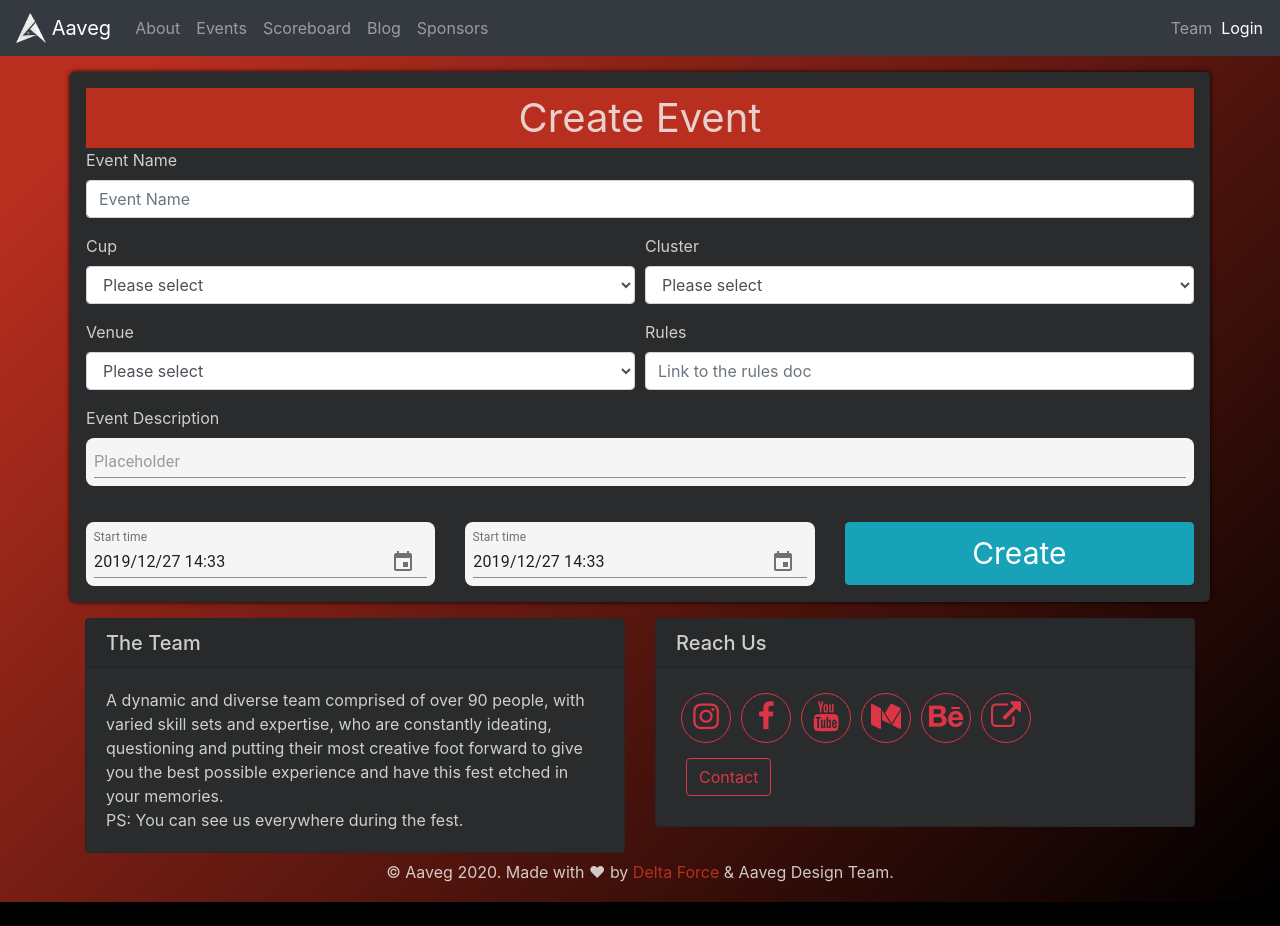
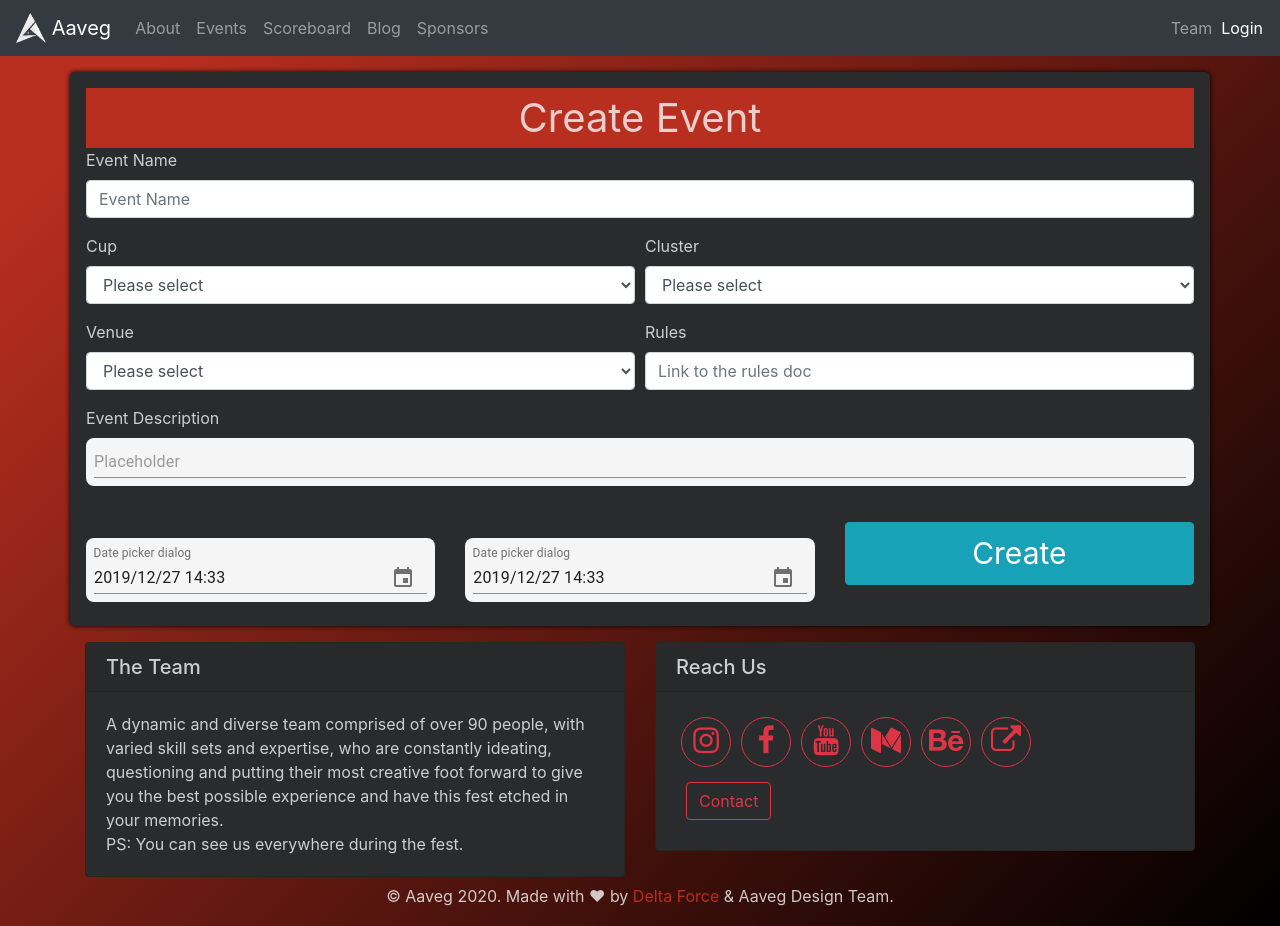
Before and after one commit to AananthV/AavegFrontend, a React (Create React App) app: page /admin/create_event in a window 1280 px wide. Before the commit the page ends 902 px from the top, so only its background shows below. Built offline with nearby package versions, Linux system fonts and the light colour scheme.

Commit message:
Minor changes

```diff
--- a/src/App.js
+++ b/src/App.js
@@ -8,7 +8,7 @@ import EventDetails from './pages/EventDetails'
 import FourOhFour from './pages/404'
 import Scoreboard from './pages/Scoreboard'
 import './css/main.css'
-import KeyboardDatePickerExample from './admin/CreateEvent'
+import CreateEvent from './admin/CreateEvent'
 
 class App extends Component {
   render () {
@@ -21,7 +21,7 @@ class App extends Component {
           <Route exact path='/events/:event_id' component={EventDetails} />
           <Route exact path='/scoreboard' component={Scoreboard} />
           <Route exact path='/scoreboard' component={Scoreboard} />
-          <Route exact path='/admin/create_event' component={KeyboardDatePickerExample} />
+          <Route exact path='/admin/create_event' component={CreateEvent} />
           <Route component={FourOhFour} />
         </Switch>
       </Router>
--- a/src/admin/CreateEvent.js
+++ b/src/admin/CreateEvent.js
@@ -26,26 +26,24 @@ class CreateEvent extends Component {
     constructor (props, context) {
         super(props, context)
         this.state = {
-            startTime:new Date(),
-            endTime:new Date(),
-            name:"NAMw",
-            cup:"Culturals",
-            cluster:"Arts",
-            venue:"5e086abf6ee08c326e67c023",
-            rules:"VI",
-            description:"K",
-            points:[10,5,2],
+            startTime:new Date().toString(),
+            endTime:new Date().toString(),
+            name:"",
+            cup:"",
+            cluster:"",
+            venue:"",
+            rules:"",
+            description:"",
+            points:[],
             error:false,
             success:false,
             errors:[]
         }
     }
     handleStartTime(e,s){
-        console.log(s)
         this.setState({startTime:s})
     }
     handleEndTime(e,s){
-        console.log(s)
         this.setState({endTime:s})
     }
     handleChange (e) {
@@ -84,7 +82,6 @@ class CreateEvent extends Component {
             APIToken:'eyJhbGciOiJIUzI1NiIsInR5cCI6IkpXVCJ9.eyJ1c2VybmFtZSI6IjExNDExODEwMCIsInRpbWUiOjE1Nzc3MDYwOTE0MDMsImlhdCI6MTU3NzcwNjA5MX0.kLtkYvLfSVFReklNttPK3zJn9hXSURsge2GObUQhw0I'//localStorage.getItem('APIToken') || 0
 
         }
-        console.log(event)
         axios.post('http://localhost:4000/api/admin/events/create', qs.stringify(event), {
         headers: {
             'Content-type': 'application/x-www-form-urlencoded'
@@ -110,7 +107,6 @@ class CreateEvent extends Component {
     }
 
     render () {
-        console.log(this.state)
         let error = this.state.error ? <Alert variant="danger" style={styles.alert}>Failed to create new event</Alert> : null
         let success = this.state.success ? <Alert variant="success" style={styles.alert}>Successfully created new event</Alert> : null
         return(
--- a/src/components/DateTime.js
+++ b/src/components/DateTime.js
@@ -1,5 +1,5 @@
 import React from "react";
-import { KeyboardDateTimePicker } from "@material-ui/pickers";
+import { KeyboardDateTimePicker, KeyboardTimePicker } from "@material-ui/pickers";
 import { MuiPickersUtilsProvider } from '@material-ui/pickers';
 import DateFnsUtils from '@date-io/date-fns';
 
@@ -8,15 +8,15 @@ function DateTime(props) {
 return (
 		<MuiPickersUtilsProvider utils={DateFnsUtils} >
 		<KeyboardDateTimePicker
-		id="ih"
-		variant="inline"
-		ampm={true}
-		label="Start time"
-		value={props.value}
-		onChange={props.onChangeProp}
-		disablePast
-		format="yyyy/MM/dd HH:mm"
-		/>
+          variant="inline"
+          margin="normal"
+          id="date-picker-dialog"
+          label="Date picker dialog"
+          format="yyyy/MM/dd HH:mm"
+          value={props.value}
+          onChange={props.onChangeProp}
+          disablePast
+        />
 		</MuiPickersUtilsProvider>
 
 );
```
